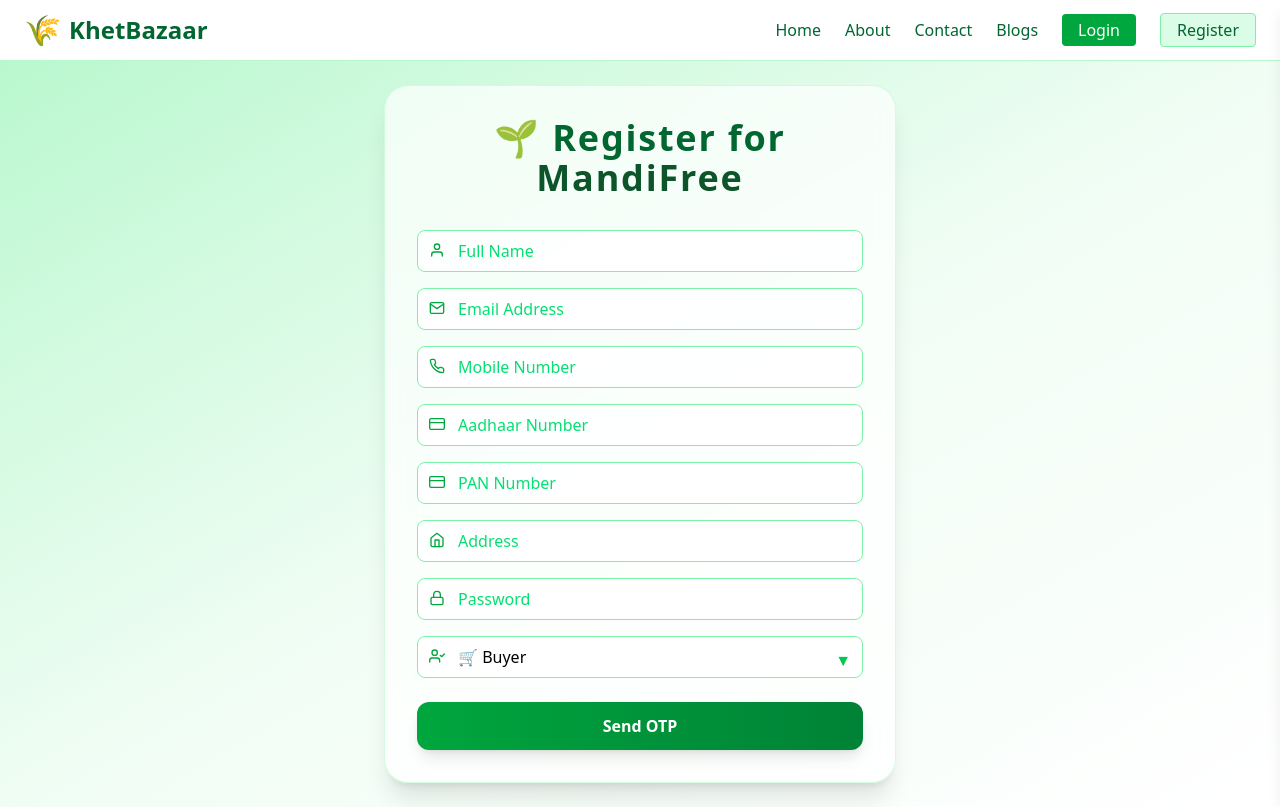
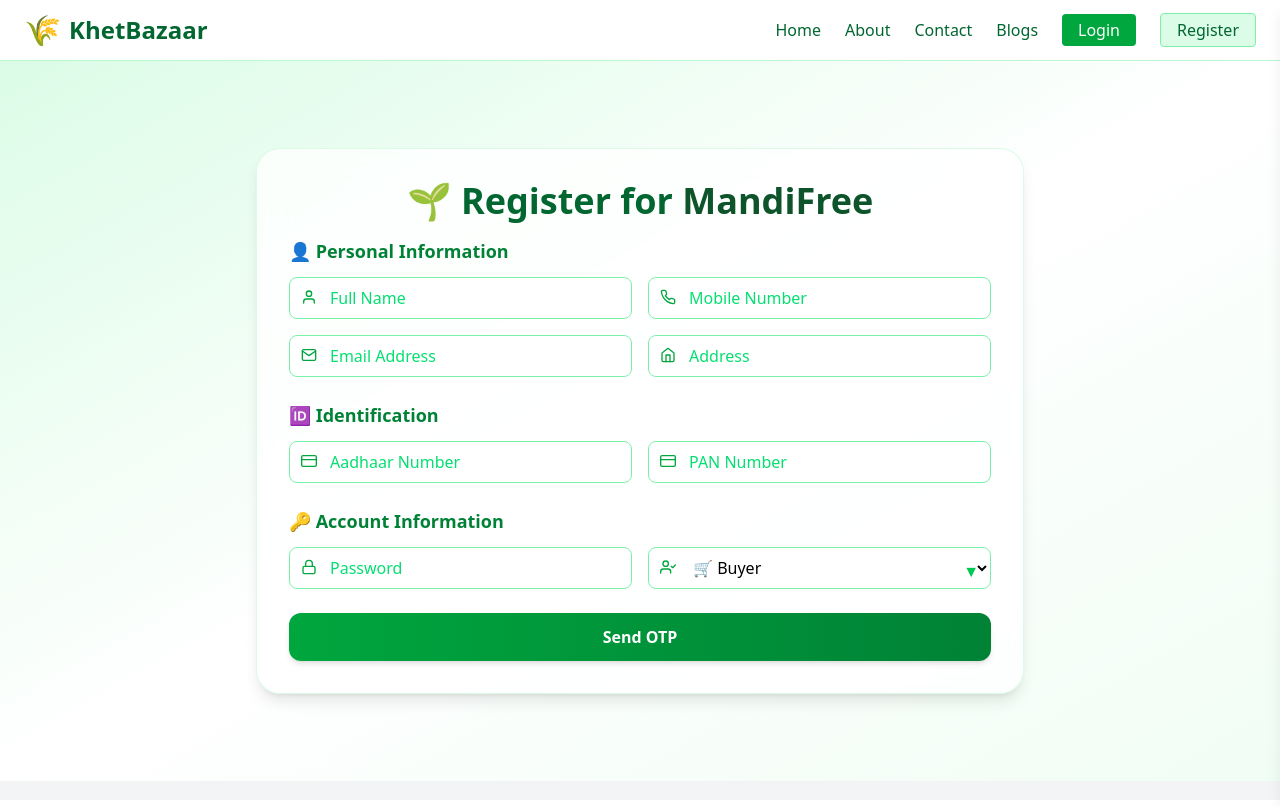
Before and after one commit to Amitsharma7300/KhetBazaar-MiddlemanFreeMandiPlatform, a React (Vite) app in the folder Client/: page /register in a window 1280 px wide. Built offline with nearby package versions, Linux system fonts and the light colour scheme.

Commit message:
Update RegisterPage.jsx

```diff
--- a/Client/src/pages/RegisterPage.jsx
+++ b/Client/src/pages/RegisterPage.jsx
@@ -84,24 +84,39 @@
   };
 
   return (
-    <div className="min-h-[90vh] flex items-center justify-center bg-gradient-to-br from-green-200 via-green-50 to-white p-6">
-      <form className="w-full max-w-lg bg-white/70 backdrop-blur-lg rounded-3xl shadow-xl p-8 border border-green-200/60 transition-all duration-300 hover:shadow-green-300/60">
-
-        <h2 className="text-4xl font-extrabold text-green-800 mb-8 text-center tracking-wider">
+    <div className="min-h-[90vh] flex items-center justify-center bg-gradient-to-br from-green-100 via-white to-green-50 p-6">
+      <form className="w-full max-w-3xl bg-white/80 backdrop-blur-lg rounded-3xl shadow-lg p-8 border border-green-200/50 space-y-6">
+        <h2 className="text-4xl font-bold text-green-800 text-center mb-4">
           🌱 Register for <span className="text-green-900">MandiFree</span>
         </h2>
 
         {error && <ErrorMsg message={error} />}
 
+        {/* Personal Info */}
+        <div>
+          <h3 className="text-lg font-semibold text-green-700 mb-3">👤 Personal Information</h3>
+          <div className="grid grid-cols-1 md:grid-cols-2 gap-4">
             <InputField icon={<FiUser />} placeholder="Full Name" name="name" value={form.name} onChange={handleChange} />
+            <InputField icon={<FiPhone />} placeholder="Mobile Number" type="tel" name="mobile" value={form.mobile} onChange={handleChange} pattern="\d{10}" title="Enter a valid 10-digit mobile number" />
             <InputField icon={<FiMail />} placeholder="Email Address" type="email" name="email" value={form.email} onChange={handleChange} />
-        <InputField icon={<FiPhone />} placeholder="Mobile Number" type="tel" name="mobile" value={form.mobile} onChange={handleChange} pattern="\d{10}" title="Enter a valid 10-digit mobile number" />
+            <InputField icon={<FiHome />} placeholder="Address" name="address" value={form.address} onChange={handleChange} />
+          </div>
+        </div>
+
+        {/* Identification */}
+        <div>
+          <h3 className="text-lg font-semibold text-green-700 mb-3">🆔 Identification</h3>
+          <div className="grid grid-cols-1 md:grid-cols-2 gap-4">
             <InputField icon={<FiCreditCard />} placeholder="Aadhaar Number" name="aadhaar" value={form.aadhaar} onChange={handleChange} pattern="\d{12}" title="Enter a valid 12-digit Aadhaar number" />
             <InputField icon={<FiCreditCard />} placeholder="PAN Number" name="pan" value={form.pan} onChange={handleChange} pattern="[A-Z]{5}[0-9]{4}[A-Z]{1}" title="Enter a valid PAN number" />
-        <InputField icon={<FiHome />} placeholder="Address" name="address" value={form.address} onChange={handleChange} />
+          </div>
+        </div>
 
-        {/* Password Field */}
-        <div className="mb-4 relative">
+        {/* Account Info */}
+        <div>
+          <h3 className="text-lg font-semibold text-green-700 mb-3">🔑 Account Information</h3>
+          <div className="grid grid-cols-1 md:grid-cols-2 gap-4">
+            <div className="relative">
               <span className="absolute left-3 top-3 text-green-600"><FiLock /></span>
               <input
                 type={showPassword ? "text" : "password"}
@@ -109,47 +124,47 @@
                 value={form.password}
                 onChange={handleChange}
                 placeholder="Password"
-            className="pl-10 pr-10 border border-green-300 rounded-lg px-4 py-2 w-full focus:outline-none focus:ring-2 focus:ring-green-400 focus:border-green-400 placeholder-green-400 bg-white/80"
+                className="pl-10 pr-10 border border-green-300 rounded-lg px-4 py-2 w-full focus:outline-none focus:ring-2 focus:ring-green-400 placeholder-green-400 bg-white/70"
                 required
               />
               {form.password.length > 0 && (
                 <button
                   type="button"
                   onClick={() => setShowPassword(!showPassword)}
-              className="absolute right-3 top-3 text-green-600 hover:text-green-800 transition-colors"
+                  className="absolute right-3 top-3 text-green-600 hover:text-green-800"
                 >
                   {showPassword ? <FiEyeOff /> : <FiEye />}
                 </button>
               )}
             </div>
-
-        {/* Role Selector */}
-        <div className="mb-6 relative">
+            <div className="relative">
               <FiUserCheck className="absolute left-3 top-3 text-green-600" />
               <select
                 name="role"
                 value={form.role}
                 onChange={handleChange}
-            className="pl-10 pr-10 border border-green-300 rounded-lg px-4 py-2 w-full focus:outline-none focus:ring-2 focus:ring-green-400 focus:border-green-400 bg-white/80 appearance-none cursor-pointer"
+                className="pl-10 pr-10 border border-green-300 rounded-lg px-4 py-2 w-full focus:outline-none focus:ring-2 focus:ring-green-400 bg-white/70"
               >
                 <option value="buyer">🛒 Buyer</option>
                 <option value="farmer">🌾 Farmer</option>
               </select>
               <span className="absolute right-3 top-3 text-green-500 pointer-events-none">▼</span>
             </div>
+          </div>
+        </div>
 
         {/* OTP Section */}
         {!otpSent ? (
           <button
             onClick={handleSendOtp}
-            className="w-full bg-gradient-to-r from-green-600 to-green-700 hover:from-green-700 hover:to-green-800 text-white font-bold py-3 rounded-xl shadow-lg transition-transform transform hover:scale-[1.02]"
+            className="w-full bg-gradient-to-r from-green-600 to-green-700 hover:from-green-700 hover:to-green-800 text-white font-bold py-3 rounded-xl shadow-md transition-transform transform hover:scale-105"
             disabled={loading}
           >
             {loading ? "Sending OTP..." : "Send OTP"}
           </button>
         ) : (
-          <div className="mt-4">
-            <div className="mb-6 text-center">
+          <div className="space-y-4">
+            <div className="text-center">
               <label className="block text-green-700 font-semibold mb-2">Enter OTP</label>
               <input
                 type="text"
@@ -167,7 +182,7 @@
             </div>
             <button
               onClick={handleVerifyOtp}
-              className="w-full bg-gradient-to-r from-green-600 to-green-700 hover:from-green-700 hover:to-green-800 text-white font-bold py-3 rounded-xl shadow-lg transition-transform transform hover:scale-[1.02]"
+              className="w-full bg-gradient-to-r from-green-600 to-green-700 hover:from-green-700 hover:to-green-800 text-white font-bold py-3 rounded-xl shadow-md transition-transform transform hover:scale-105"
               disabled={loading}
             >
               {loading ? "Verifying OTP..." : "Verify OTP"}
@@ -181,10 +196,10 @@
 
 function InputField({ icon, placeholder, type = "text", name, value, onChange, pattern, title }) {
   return (
-    <div className="mb-4 relative">
+    <div className="relative">
       {icon && <span className="absolute left-3 top-3 text-green-600">{icon}</span>}
       <input
-        className="pl-10 border border-green-300 rounded-lg px-4 py-2 w-full focus:outline-none focus:ring-2 focus:ring-green-400 focus:border-green-400 placeholder-green-400 bg-white/80"
+        className="pl-10 border border-green-300 rounded-lg px-4 py-2 w-full focus:outline-none focus:ring-2 focus:ring-green-400 placeholder-green-400 bg-white/70 transition-all duration-200"
         placeholder={placeholder}
         type={type}
         name={name}
@@ -200,7 +215,7 @@
 
 function ErrorMsg({ message }) {
   return (
-    <div className="mb-4 text-red-700 bg-red-50 border border-red-200 rounded-lg px-3 py-2 text-sm text-center shadow-sm">
+    <div className="text-red-700 bg-red-50 border border-red-200 rounded-lg px-3 py-2 text-sm text-center shadow-sm">
       {message}
     </div>
   );
```
Lines whose indentation alone changed are shown as unchanged.
